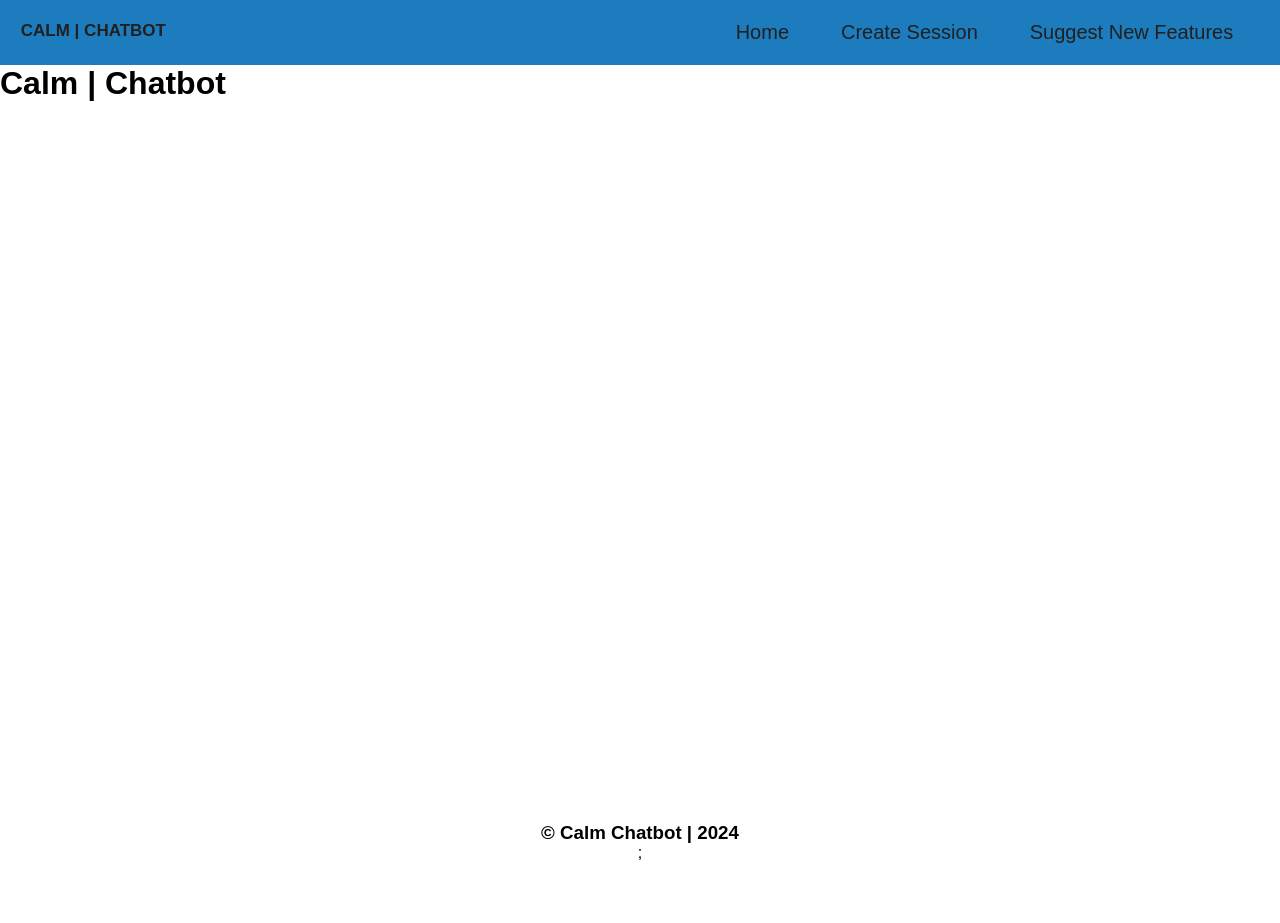
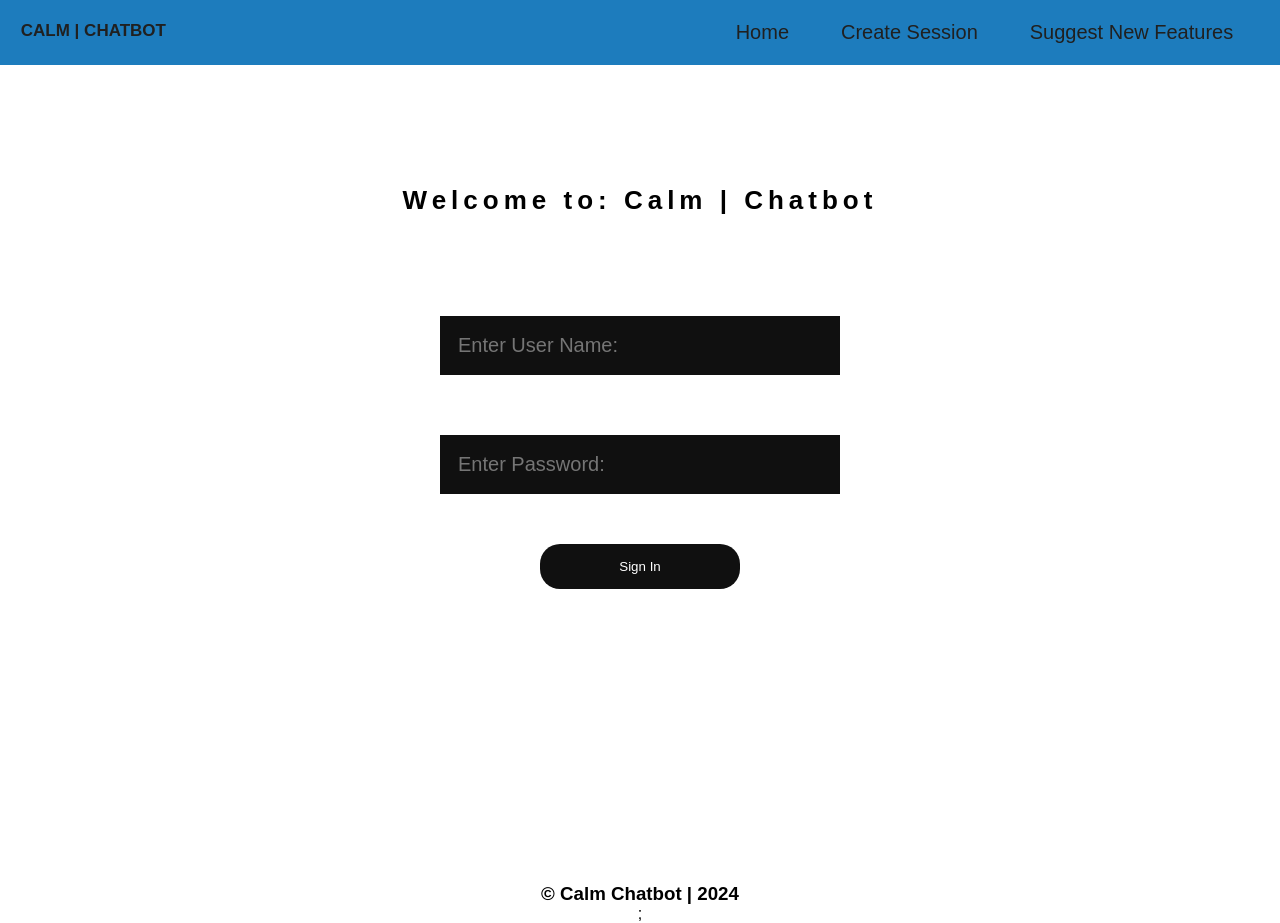
Before and after one commit to dhanushwaran06/CalmChat, a React app: page / in a window 1280 px wide. Before the commit the page ends 862 px from the top, so only its background shows below. Built offline with nearby package versions, Linux system fonts and the light colour scheme; no server answers; the HTML template or start-up script is replaced by a standard one.

Commit message:
Added More CSS Styles

```diff
--- a/src/App.tsx
+++ b/src/App.tsx
@@ -5,6 +5,8 @@ import Header from "./Components/Header/Header";
 import MainScreen from "./Components/MainScreen/MainScreen.";
 import "./Components/MainScreen/MobileScreen.css";
 import Footer from "./Components/Footer/Footer";
+import Inputs from "./Components/Inputs/Inputs";
+import Button from "./Components/Buttons/Buttons";
 
 function App() {
   const [data, setData] = useState("");
@@ -19,7 +21,17 @@ function App() {
       <Header />
       <MainScreen />
 
-      {/* <h2 className="text-3xl">{data}</h2> */}
+      <div>
+        <Inputs type={"text"} value={"Enter User Name: "} input={undefined} />
+
+        <Inputs
+          type={"password"}
+          value={"Enter Password: "}
+          input={undefined}
+        />
+
+        <Button text="Sign In" btn={undefined} />
+      </div>
 
       <Footer />
     </div>
--- /dev/null
+++ b/src/Components/Buttons/Buttons.tsx
@@ -0,0 +1,8 @@
+type Button = {
+  btn: any;
+  text: any;
+};
+
+export default function Button({ btn, text, ...Button }) {
+  return <button onClick={btn}>{text}</button>;
+}
--- /dev/null
+++ b/src/Components/ChatBot.ts
@@ -0,0 +1 @@
+const chat = null;
--- a/src/Components/Footer/Footer.css
+++ b/src/Components/Footer/Footer.css
@@ -1,4 +1,4 @@
 footer {
   text-align: center;
-  margin-top: 90vh;
+  margin-top: 48vh;
 }
--- /dev/null
+++ b/src/Components/Inputs/Inputs.tsx
@@ -0,0 +1,17 @@
+import { Fragment } from "react/jsx-runtime";
+
+type Inputs = {
+  input: string;
+  value: string;
+  type: string;
+};
+
+export default function Inputs({ input, value, type, ...Inputs }) {
+  return (
+    <Fragment>
+      <div>
+        <input type={type} onChange={input} placeholder={value} />
+      </div>
+    </Fragment>
+  );
+}
--- a/src/Components/MainScreen/MainScreen..tsx
+++ b/src/Components/MainScreen/MainScreen..tsx
@@ -1,10 +1,11 @@
 import { Fragment } from "react/jsx-runtime";
+import "./Style.css";
 
 export default function MainScreen() {
   return (
     <Fragment>
       <div>
-        <h1>Calm | Chatbot</h1>
+        <h1>Welcome to: Calm | Chatbot</h1>
       </div>
     </Fragment>
   );
--- /dev/null
+++ b/src/Components/MainScreen/Style.css
@@ -0,0 +1,40 @@
+h1 {
+  text-align: center;
+  font-size: 26px;
+  letter-spacing: 5px;
+
+  margin-top: 15vh;
+}
+
+input {
+  padding: 18px;
+  width: 400px;
+  display: flex;
+  justify-content: center;
+  align-items: center;
+  margin: 0 auto;
+  margin-top: 60px;
+  position: relative;
+  top: 40px;
+  border: none;
+  background-color: #101010;
+  outline: none;
+  color: rgb(255, 255, 255);
+  font-size: 20px;
+}
+
+button {
+  position: relative;
+  top: 90px;
+  padding: 15px;
+  width: 200px;
+  border-radius: 20px;
+  border: none;
+  background-color: #101010;
+  outline: none;
+  color: rgb(255, 255, 255);
+  display: flex;
+  justify-content: center;
+  align-items: center;
+  margin: 0 auto;
+}
```
Also changed, not shown: src/Components/CharBot.ts (deleted).
